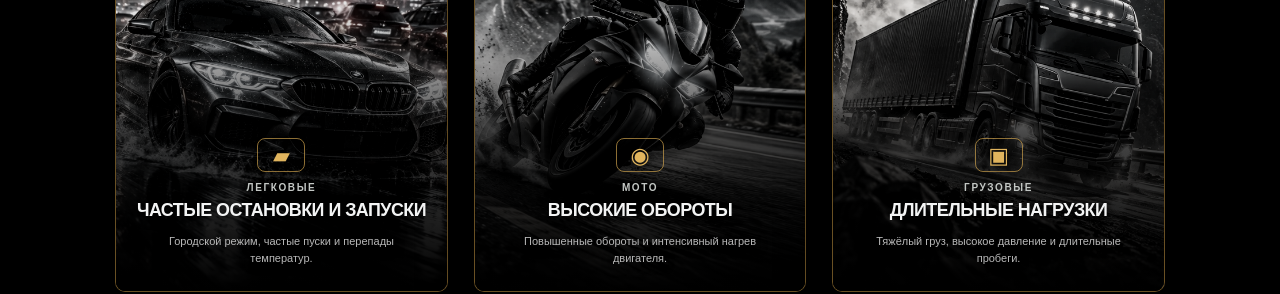
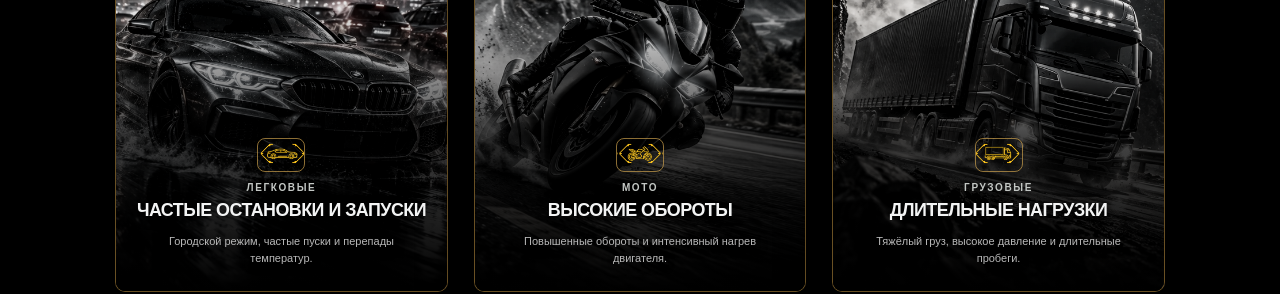
Before and after one commit to HimikoRiver/petrolero-store, a Next.js app: page / in a window 1280 px wide. Shown: the part 1340-1634 px from the top of the page. Built offline with nearby package versions, Linux system fonts and the light colour scheme.

Commit message:
Connect gold vehicle icons to steel cards

```diff
--- a/src/features/home/steel/SteelSection.tsx
+++ b/src/features/home/steel/SteelSection.tsx
@@ -15,7 +15,7 @@ const VEHICLE_LOADS = [
     title: "ЧАСТЫЕ ОСТАНОВКИ И ЗАПУСКИ",
     image: "/home/images/cards/1.webp",
     detail: "Городской режим, частые пуски и перепады температур.",
-    icon: "car",
+    icon: "/home/images/icons/petrolero-gold-icon-1.webp",
     alt: "Легковой автомобиль в плотном ночном потоке на мокрой дороге",
   },
   {
@@ -24,7 +24,7 @@ const VEHICLE_LOADS = [
     title: "ВЫСОКИЕ ОБОРОТЫ",
     image: "/home/images/cards/2.webp",
     detail: "Повышенные обороты и интенсивный нагрев двигателя.",
-    icon: "moto",
+    icon: "/home/images/icons/petrolero-gold-icon-2.webp",
     alt: "Мотоциклист проходит поворот горной дороги",
   },
   {
@@ -33,7 +33,7 @@ const VEHICLE_LOADS = [
     title: "ДЛИТЕЛЬНЫЕ НАГРУЗКИ",
     image: "/home/images/cards/3.webp",
     detail: "Тяжёлый груз, высокое давление и длительные пробеги.",
-    icon: "truck",
+    icon: "/home/images/icons/petrolero-gold-icon-3.webp",
     alt: "Тяжёлый грузовик преодолевает горный подъём",
   },
 ] as const;
@@ -102,7 +102,7 @@ export default function SteelSection({ reducedMotion }: SteelSectionProps) {
               />
               <div className="petrolero-steel-card-copy">
                 <div className="petrolero-steel-card-icon" aria-hidden="true">
-                  {vehicle.icon === "car" ? "▰" : vehicle.icon === "moto" ? "◉" : "▣"}
+                  <Image src={vehicle.icon} alt="" width={724} height={480} sizes="96px" />
                 </div>
                 <p className="petrolero-steel-card-type">{vehicle.type}</p>
                 <h3 className="petrolero-steel-card-title">{vehicle.title}</h3>
```
